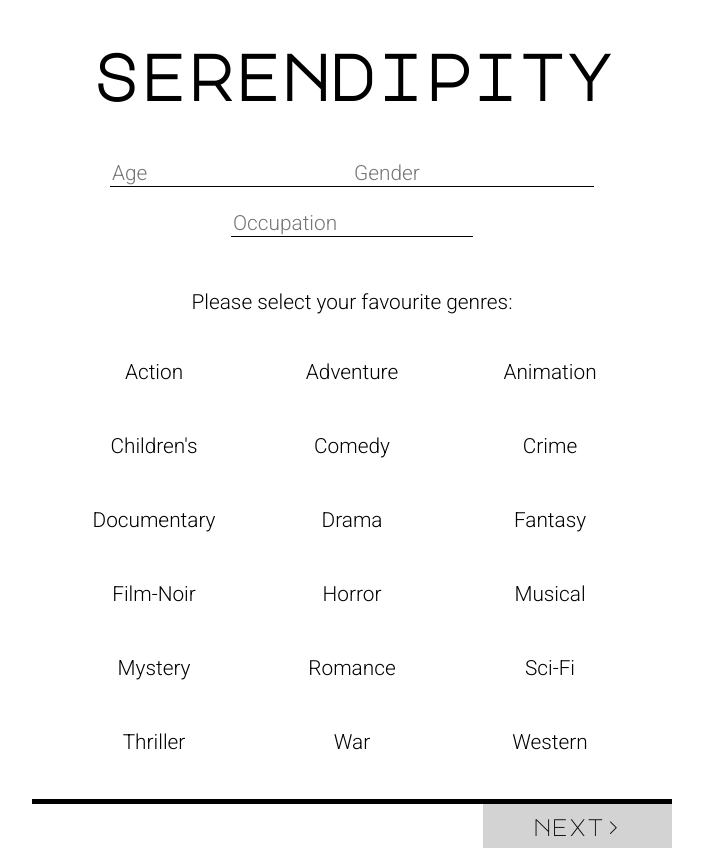
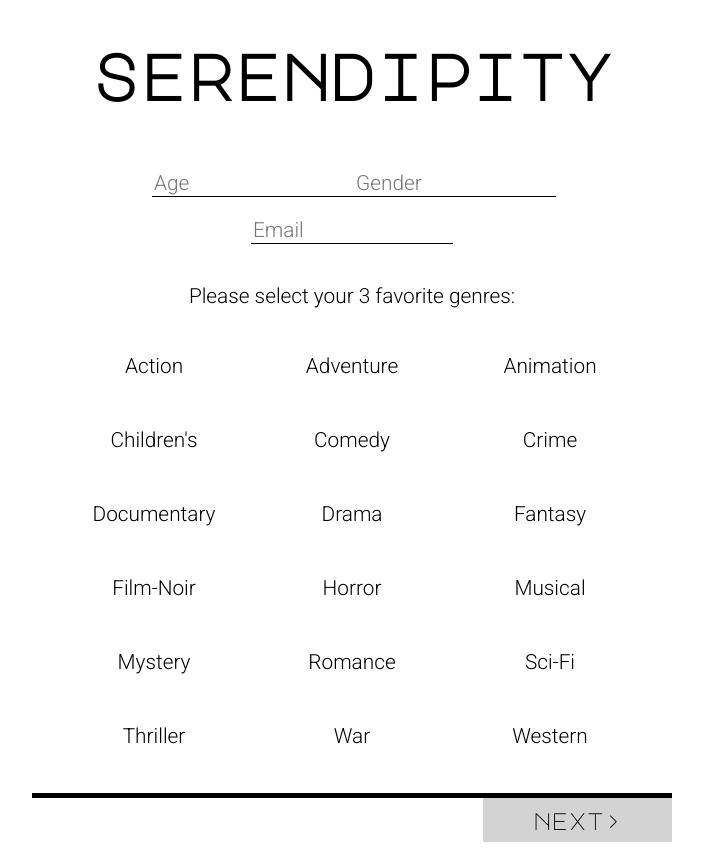
Before and after one commit to JackFlukinger/Serendipity, an Angular app in the folder Serendipity/: page / in a window 1280 px wide. Shown: the whole page, without its empty margins (288-991 px from the left). Built offline with nearby package versions, Linux system fonts and the light colour scheme.

Commit message:
Added dropdown menu for gender. TODO: Disable typing, require a name to be chosen with dropdown menu

```diff
--- a/Serendipity/src/app/app.module.ts
+++ b/Serendipity/src/app/app.module.ts
@@ -2,6 +2,7 @@ import { BrowserModule } from '@angular/platform-browser';
 import { BrowserAnimationsModule } from '@angular/platform-browser/animations';
 import { NgModule } from '@angular/core';
 import { ReactiveFormsModule } from '@angular/forms';
+import { HttpClientModule } from '@angular/common/http';
 
 import { AppComponent } from './app.component';
 import { InterestsComponent } from './interests/interests.component';
@@ -20,7 +21,8 @@ import { MoviecardComponent } from './moviecard/moviecard.component';
   imports: [
     BrowserModule,
     ReactiveFormsModule,
-    BrowserAnimationsModule
+    BrowserAnimationsModule,
+    HttpClientModule,
   ],
   providers: [],
   bootstrap: [AppComponent]
--- /dev/null
+++ b/Serendipity/src/app/backend.service.ts
@@ -0,0 +1,24 @@
+import { Injectable } from '@angular/core';
+import { Observable } from 'rxjs';
+import { HttpClient } from '@angular/common/http';
+
+interface User {
+  age: number;
+  gender: string;
+  genres: number[];
+}
+
+@Injectable({
+ providedIn: 'root'
+})
+
+export class BackendService {
+
+  constructor(private http: HttpClient) { }
+
+
+  addUser(user: User): Observable<User> {
+    return this.http.post<User>('http://localhost:8000/api/user', user)
+  }
+
+}
--- a/Serendipity/src/app/interests/interests.component.html
+++ b/Serendipity/src/app/interests/interests.component.html
@@ -1,25 +1,43 @@
 <div class = "content">
-  <form [formGroup]="profileForm" (ngSubmit)="onSubmit()" novalidate>
+  <form [formGroup]="profileForm" (ngSubmit)="onSubmit()">
 
     <div class = "bioItems">
       <input
       type="number"
       formControlName="age"
       placeholder="Age">
+      <div class="dropdownContainer"
+      (focusin)="showDropdown=true"
+      (focusout)="showDropdown=false"
+      (mouseenter)="showDropdown=true"
+      (mouseleave)="showDropdown=false">
+        <input
+        type="text"
+        formControlName="gender"
+        placeholder="Gender"
+        style="width:100%">
+        <div *ngIf="showDropdown" class="dropdown" [@slide]>
+          <li class="dropdownItem"
+          (click)="this.profileForm.get('gender').setValue('Male'); showDropdown=false">Male</li>
+          <li class="dropdownItem"
+          (click)="this.profileForm.get('gender').setValue('Female'); showDropdown=false">Female</li>
+          <li class="dropdownItem"
+          (click)="this.profileForm.get('gender').setValue('Other'); showDropdown=false">Other</li>
+        </div>
+      </div>
       <input
-      formControlName="gender"
-      placeholder="Gender">
-      <input
-      formControlName="occupation"
-      placeholder="Occupation">
+      type="email"
+      formControlName="email"
+      placeholder="Email"
+      autocomplete="none">
    </div>
 
     <div class="genres">
-        <h2 class="formField">Please select your favourite genres:</h2>
+        <h2 class="formField">Please select your 3 favorite genres:</h2>
         <input type="button" class="genreBtn" [ngClass]="likedgenres[i] ? 'selected' : ''" *ngFor = "let genre of genres; let i = index" id="{{ i }}" (click)="toggleGenre(i)" value ="{{ genre }}">
       </div>
 
-    <input type="submit" [disabled]="!profileForm.valid" value="next>" (click)="onSubmit()">
+    <input type="submit" [disabled]="!profileForm.valid || this.getNumOfLikedGenres() < 3" value="next>">
 
   </form>
 </div>
--- a/Serendipity/src/app/interests/interests.component.scss
+++ b/Serendipity/src/app/interests/interests.component.scss
@@ -50,6 +50,11 @@ input {
   font-size: 1.3em;
 }
 
+input[type=text], input[type=number], input[type=email] {
+  width: 33%;
+  margin-top: 20px;
+}
+
 input:focus {
   outline: none;
 }
@@ -73,7 +78,37 @@ input[type=submit] {
 
 }
 
+.dropdownContainer {
+  margin: 0;
+  display: inline-block;
+  width: 33%;
+}
+
+.dropdown {
+  width: 33%;
+  position: absolute;
+  left: 33%;
+  background: black;
+  color: white;
+  text-align: left;
+  padding-left: 10px;
+  padding-top: 10px;
+  overflow-y: hidden;
+}
+
+.dropdownItem {
+  list-style: none;
+  text-size: 1em;
+  font-family: 'Roboto', sans-serif;
+  margin-bottom: 10px;
+}
+
+.dropdownItem:hover {
+  cursor: pointer;
+  font-weight: bold;
+}
 
 .bioItems{
-  line-height: 50px;
+  position: relative;
+  padding: 0px 20px;
 }
--- a/Serendipity/src/app/interests/interests.component.ts
+++ b/Serendipity/src/app/interests/interests.component.ts
@@ -1,14 +1,32 @@
 import { Component, OnInit } from '@angular/core';
 import { FormControl, FormGroup, FormBuilder, Validators } from '@angular/forms';
-import { element } from 'protractor';
 import { AppComponent } from '../app.component';
+import { BackendService } from '../backend.service';
+import { trigger, style, animate, transition } from '@angular/animations';
+
 
 @Component({
   selector: 'app-interests',
   templateUrl: './interests.component.html',
-  styleUrls: ['./interests.component.scss']
+  styleUrls: ['./interests.component.scss'],
+  providers: [ BackendService ],
+  animations: [
+  trigger('slide', [
+    transition(':enter', [   // :enter is alias to 'void => *'
+      style({height:0}),
+      animate('0.2s ease-out', style({height:'*'}))
+    ]),
+    transition(':leave', [   // :enter is alias to 'void => *'
+      style({height:'*'}),
+      animate('0.2s ease-out', style({height:0}))
+    ])
+  ])
+]
 })
+
 export class InterestsComponent implements OnInit {
+
+  showDropdown: boolean;
 
   profileForm: FormGroup;
 
@@ -42,27 +60,35 @@ export class InterestsComponent implements OnInit {
     console.log(this.likedgenres);
   }
 
+  getNumOfLikedGenres() {
+    let num = 0;
+    for (let genre in this.likedgenres) {
+      if (genre) {
+        num = num + 1;
+      }
+    }
+    return num;
+  }
+
+  constructor(
+    private fb: FormBuilder,
+    private backend: BackendService
+  ) { }
+
+  ngOnInit() {
+
+    this.showDropdown = false;
+
+    this.profileForm = this.fb.group({
+      age: ['', [Validators.required, Validators.min(0), Validators.max(110)]],
+      gender: ['', [Validators.required]],
+      email: ['', [Validators.required, Validators.email]]
+    });
+  }
 
   onSubmit() {
-    // TODO: Use EventEmitter with form value
-    //if (this.profileForm.valid) {
     console.log("Form Submitted!");
-    //}
-    //else{
-    //console.warn(this.profileForm.value);
-    //}
-  }
-
-  constructor(private fb: FormBuilder) { }
-
-  ngOnInit() {
-    this.profileForm = this.fb.group({
-      age: ['', [Validators.required, Validators.min(1), Validators.max(110), Validators.pattern('[^[1-9]+$')]],
-      gender: ['', [Validators.required, Validators.pattern('[a-zA-Z ]*')]],
-      occupation: ['', [Validators.required, Validators.pattern('[a-zA-Z ]*')]]
-    }
-    //{validator:  }
-    );
+    console.log(this.getNumOfLikedGenres());
   }
 
 }
--- a/Serendipity/src/app/moviecard/moviecard.component.html
+++ b/Serendipity/src/app/moviecard/moviecard.component.html
@@ -11,5 +11,5 @@
       <span id="5star" [ngClass]="stars >= 5 ? 'selected' : ''" class="fa fa-star" (click)="stars = 5; tempstars = 5;" (mouseenter)="tempstars = stars; stars = 5;"  (mouseleave) ="stars = tempstars; tempstars = 5;"></span>
     </div>
   </div>
-  <div class="continue" *ngIf="stars > 0 && tempstars > 0" [@slideDown]>next movie></div>
+  <div class="continue" *ngIf="stars > 0 && tempstars > 0" [@slide]>next movie></div>
 </div>
--- a/Serendipity/src/app/moviecard/moviecard.component.ts
+++ b/Serendipity/src/app/moviecard/moviecard.component.ts
@@ -6,7 +6,7 @@ import { style, state, animate, transition, trigger } from '@angular/animations'
   templateUrl: './moviecard.component.html',
   styleUrls: ['./moviecard.component.scss'],
   animations: [
-  trigger('slideDown', [
+  trigger('slide', [
     transition(':enter', [   // :enter is alias to 'void => *'
       style({height:0}),
       animate('0.1s ease-out', style({height:'*'}))
--- a/Serendipity/src/backend/server.js
+++ b/Serendipity/src/backend/server.js
@@ -16,6 +16,6 @@ app.listen(8000, () => {
   console.log('Server started!');
 })
 
-app.route('/api/cats').post((req, res) => {
+app.route('/api/user').post((req, res) => {
   res.send(201, req.body)
 })
```
Also changed, not shown: 1 other file (tests, documents, lock files or other folders).
